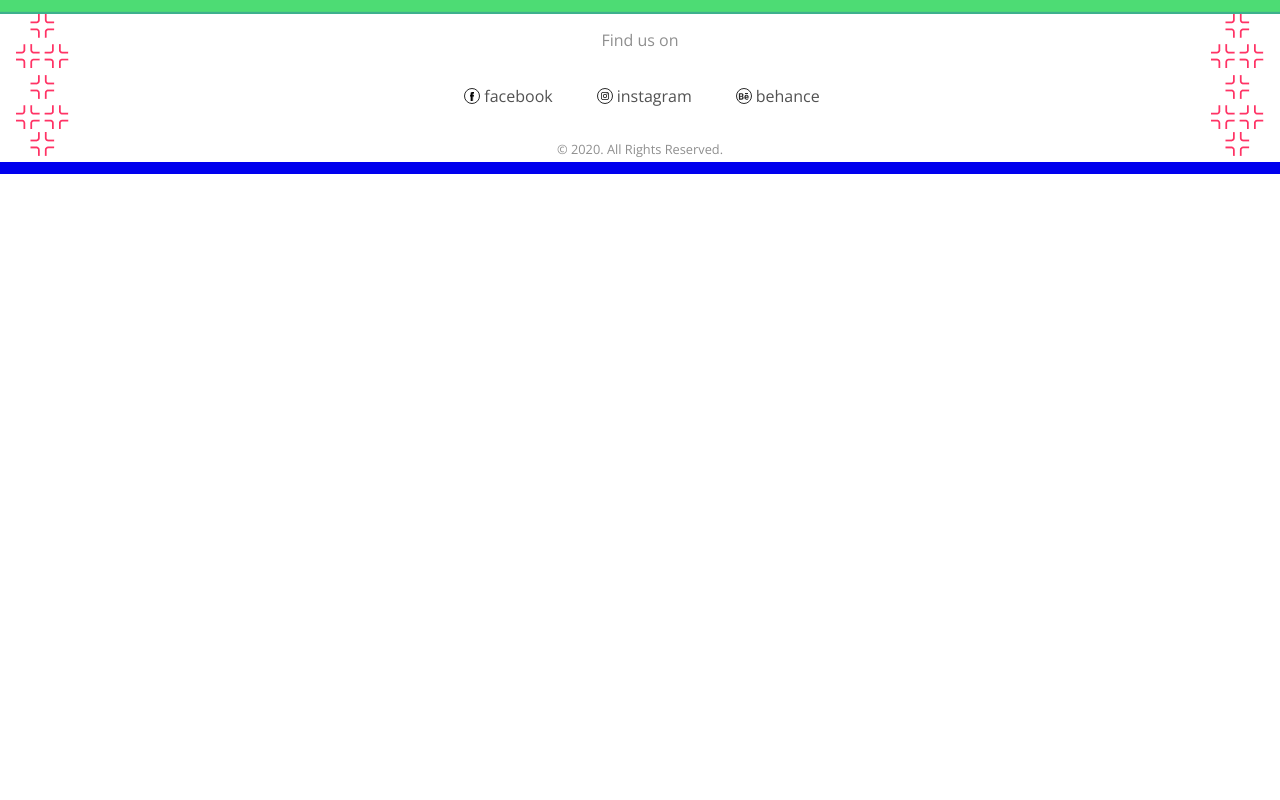
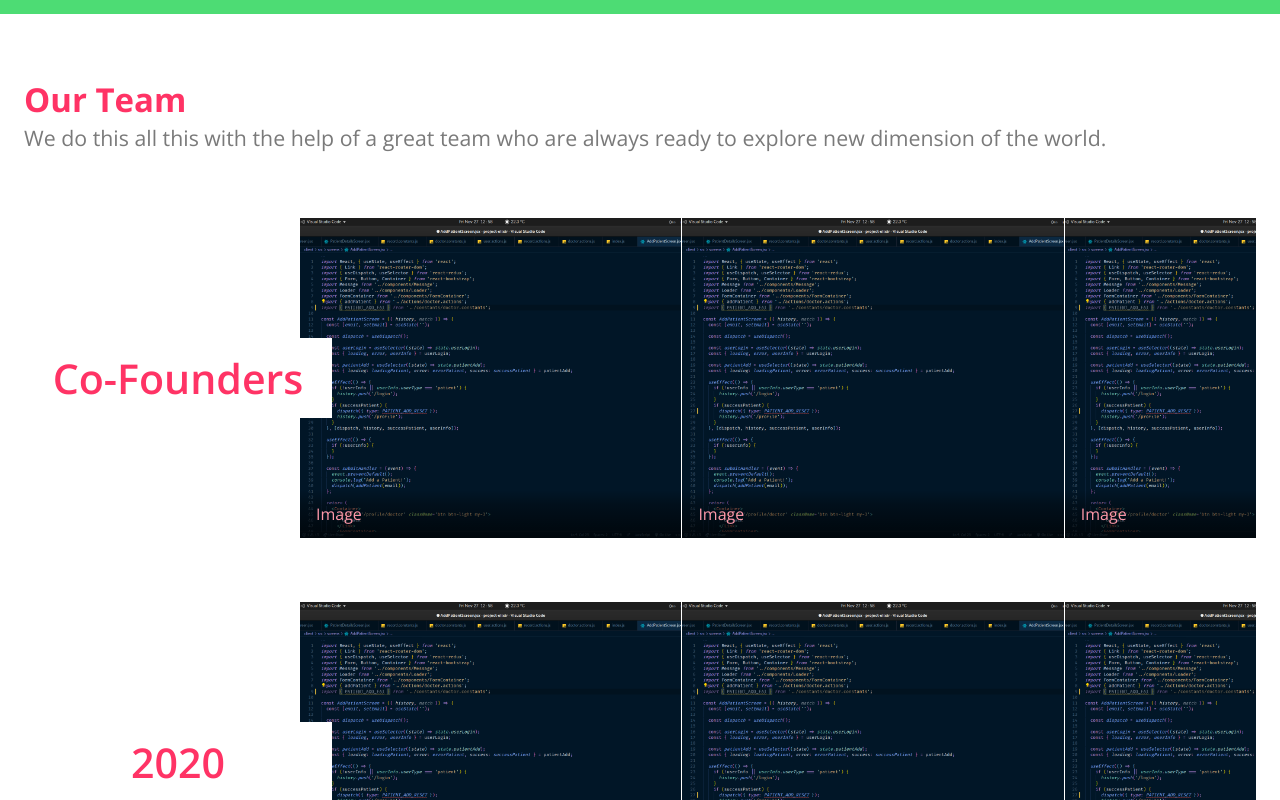
Before and after one commit to ankitkumarsamota121/project-berlin, a Next.js app: page /about in a window 1280 px wide. Shown: the part 1020-1820 px from the top of the page. Before the commit the page ends 1194 px from the top, so only its background shows below. Built offline with nearby package versions, Linux system fonts and the light colour scheme.

Commit message:
Finished Teams Page

```diff
--- /dev/null
+++ b/next.config.js
@@ -0,0 +1,13 @@
+module.exports = {
+  async redirects() {
+    return [
+      {
+        source: '/index.html',
+        destination: '/',
+        permanent: true,
+      },
+    ];
+  },
+  root: '/',
+  distDir: 'nextjs',
+};
--- /dev/null
+++ b/src/components/Team/Team.styles.js
@@ -0,0 +1,55 @@
+import { makeStyles } from '@material-ui/core/styles';
+
+export default makeStyles((theme) => ({
+  teamContainer: {
+    display: 'flex',
+    flexWrap: 'wrap',
+    justifyContent: 'space-around',
+    overflow: 'hidden',
+    backgroundColor: theme.palette.background.paper,
+    paddingTop: '4rem',
+  },
+  listGrid: {
+    // marginLeft: '-1rem',
+  },
+  gridList: {
+    flexWrap: 'nowrap',
+    // Promote the list into his own layer on Chrome. This cost memory but helps keeping high FPS.
+    transform: 'translateZ(0)',
+
+    '&::-webkit-scrollbar': {
+      height: '.2rem',
+    },
+
+    ' &::-webkit-scrollbar-track': {
+      // boxShadow: 'inset 0 0 6px rgba(0, 0, 0, 0.3)',
+    },
+
+    '&::-webkit-scrollbar-thumb': {
+      backgroundColor: theme.palette.primary.light,
+    },
+  },
+  title: {
+    color: theme.palette.primary.light,
+  },
+  titleBar: {
+    background:
+      'linear-gradient(to top, rgba(0,0,0,0.7) 0%, rgba(0,0,0,0.3) 70%, rgba(0,0,0,0) 100%)',
+  },
+  teamTitle: {
+    fontWeight: 600,
+    color: theme.palette.primary.main,
+    textAlign: 'center',
+  },
+  teamTitleContainer: {
+    background: theme.palette.common.white,
+    padding: '0.5rem 0',
+    width: '100%',
+    zIndex: '10',
+  },
+  tile: {
+    height: '20rem',
+    width: '20rem',
+    borderRight: `1px solid ${theme.palette.common.white}`,
+  },
+}));
--- /dev/null
+++ b/src/components/Team/index.js
@@ -0,0 +1,48 @@
+import React from 'react';
+import { GridList, Grid, GridListTile, GridListTileBar } from '@material-ui/core';
+import tileData from './tileData';
+
+import useStyles from './Team.styles';
+import { Typography } from '@material-ui/core';
+
+const Team = ({ title }) => {
+  const classes = useStyles();
+
+  return (
+    <Grid container className={classes.teamContainer} alignItems='center'>
+      <Grid item container md={3} justify='center' className={classes.teamTitleContainer}>
+        <div className={classes.teamTitleContainer}>
+          <Typography variant='h3' className={classes.teamTitle}>
+            {title}
+          </Typography>
+        </div>
+      </Grid>
+      <Grid item md={9} className={classes.listGrid}>
+        <GridList
+          className={classes.gridList}
+          cols={2.5}
+          style={{ margin: '0', marginLeft: '-2rem' }}
+        >
+          {tileData.map((tile, index) => (
+            <GridListTile
+              key={index}
+              className={classes.tile}
+              style={{ height: '20rem', overflow: 'hidden', margin: '0', padding: '0' }}
+            >
+              <img src={tile.img} alt={tile.title} className={classes.image} />
+              <GridListTileBar
+                title={tile.title}
+                classes={{
+                  root: classes.titleBar,
+                  title: classes.title,
+                }}
+              />
+            </GridListTile>
+          ))}
+        </GridList>
+      </Grid>
+    </Grid>
+  );
+};
+
+export default Team;
--- /dev/null
+++ b/src/components/Team/tileData.js
@@ -0,0 +1,29 @@
+const tileData = [
+  {
+    img: '/images/image.png',
+    title: 'Image',
+    author: 'author',
+  },
+  {
+    img: '/images/image.png',
+    title: 'Image',
+    author: 'author',
+  },
+  {
+    img: '/images/image.png',
+    title: 'Image',
+    author: 'author',
+  },
+  {
+    img: '/images/image.png',
+    title: 'Image',
+    author: 'author',
+  },
+  {
+    img: '/images/image.png',
+    title: 'Image',
+    author: 'author',
+  },
+];
+
+export default tileData;
--- a/src/config/theme.js
+++ b/src/config/theme.js
@@ -114,6 +114,14 @@ let theme = createMuiTheme({
     },
     caption: {},
     overline: {},
+    overrides: {
+      MuiGridListTile: {
+        tile: {
+          height: '20rem',
+          overflow: 'hidden',
+        },
+      },
+    },
   },
 });
 
--- a/src/screens/AboutScreen/About.styles.js
+++ b/src/screens/AboutScreen/About.styles.js
@@ -33,4 +33,7 @@ export default makeStyles((theme) => ({
   whiteText: {
     color: theme.palette.common.white,
   },
+  teamsSection: {
+    padding: '4rem 0',
+  },
 }));
--- a/src/screens/AboutScreen/index.js
+++ b/src/screens/AboutScreen/index.js
@@ -1,5 +1,7 @@
 import React from 'react';
 import { Grid, Typography, Container, Button, Link } from '@material-ui/core';
+
+import Team from '../../components/Team';
 import useStyles from './About.styles';
 
 function AboutScreen() {
@@ -46,6 +48,24 @@ function AboutScreen() {
           </Grid>
         </Container>
       </section>
+
+      <section className={classes.teamsSection}>
+        <Container className={classes.teamsContainer}>
+          <Typography variant='h5' color='primary'>
+            Our Team
+          </Typography>
+          <Typography variant='body1'>
+            We do this all this with the help of a great team who are always ready to explore new
+            dimension of the world.
+          </Typography>
+          <Team title='Co-Founders' />
+          <Team title='2020' />
+          <Team title='2019' />
+          <Team title='2018' />
+          <Team title='2017' />
+          <Team title='2016' />
+        </Container>
+      </section>
     </>
   );
 }
--- a/styles/globals.css
+++ b/styles/globals.css
@@ -1,4 +1,5 @@
 @import url('https://fonts.googleapis.com/css2?family=Open+Sans:ital,wght@0,300;0,400;0,600;0,700;0,800;1,300;1,400;1,600;1,700;1,800&display=swap');
+@import url('https://fonts.googleapis.com/css2?family=Montserrat:ital,wght@0,100;0,200;0,300;0,400;0,500;0,600;0,700;0,800;0,900;1,100;1,200;1,300;1,400;1,500;1,600;1,700;1,800;1,900&display=swap');
 html,
 body {
   padding: 0;
```
Also changed, not shown: 1 other file (tests, documents, lock files or other folders).
